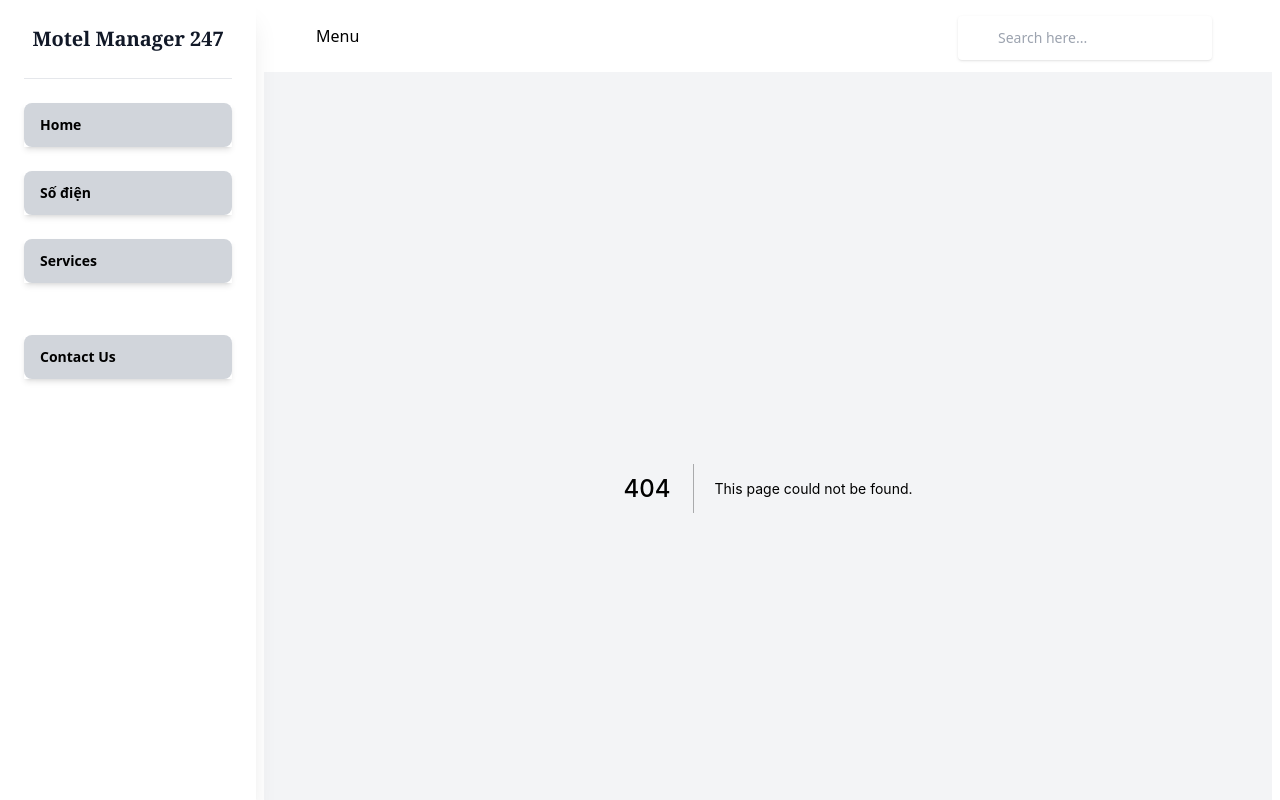
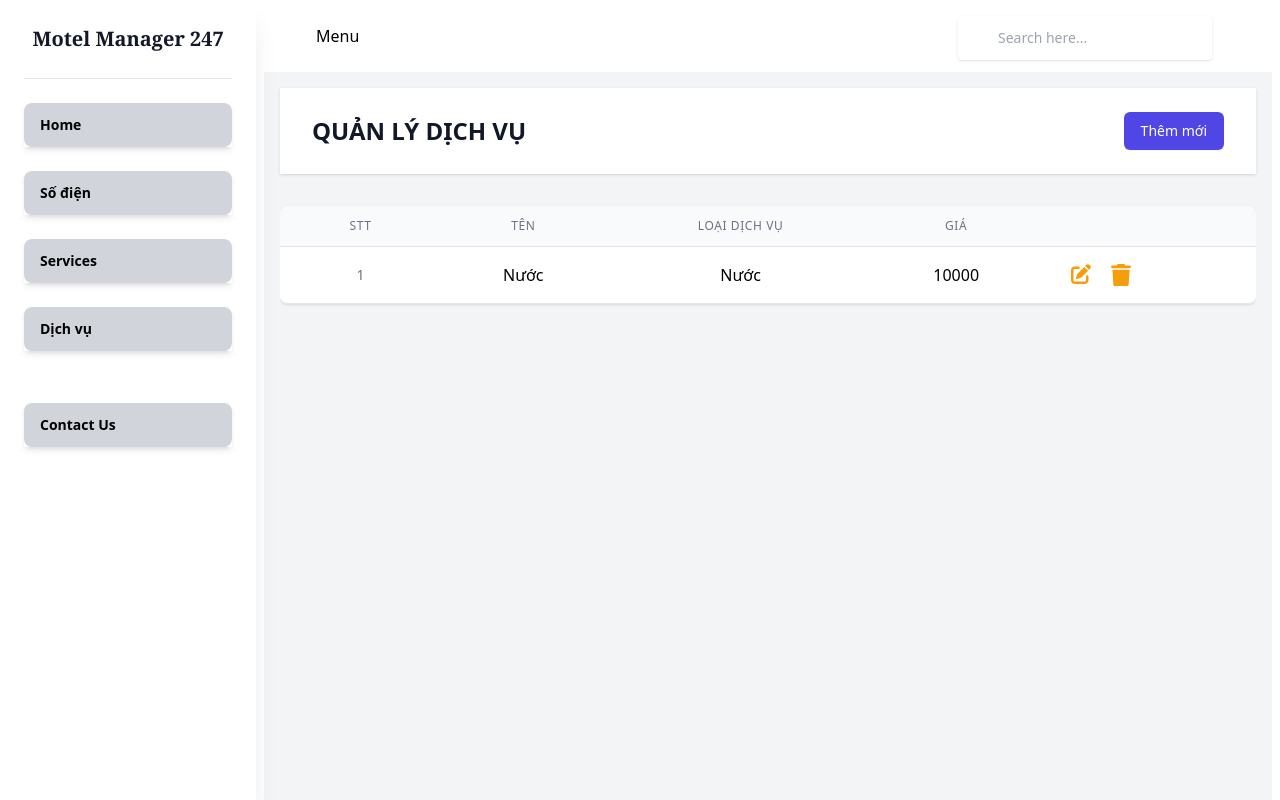
Before and after one commit to thanhdat274/FE_motel-manager-247, a Next.js app: page /manager/landlord/service-room in a window 1280 px wide. Before the commit this address had no page. Shown: the top 800 px of the page. Built offline with nearby package versions, Linux system fonts and the light colour scheme.

Commit message:
create ui list service room

```diff
--- a/src/components/Sidebar.tsx
+++ b/src/components/Sidebar.tsx
@@ -31,6 +31,7 @@ const SideBar = (props: Props) => {
         { url: '/', title: 'Home'},
         { url: '/manager/landlord/electric-number', title: 'Số điện' },
         { url: '', title: 'Services' },
+        { url: '/manager/landlord/service-room', title: 'Dịch vụ' },
         { url: '', title: 'Contact Us',gap : true },
     ]
     const [bgs, setBgs] = useState(false);
--- /dev/null
+++ b/src/pages/manager/landlord/service-room/add-service-room.tsx
@@ -0,0 +1,11 @@
+import React from 'react'
+
+type Props = {}
+
+const AddServiceRoom = (props: Props) => {
+  return (
+    <div>add-service-room</div>
+  )
+}
+
+export default AddServiceRoom
--- /dev/null
+++ b/src/pages/manager/landlord/service-room/index.tsx
@@ -0,0 +1,106 @@
+import React from 'react';
+import { FontAwesomeIcon } from '@fortawesome/react-fontawesome';
+import { faPenToSquare, faTrash } from '@fortawesome/free-solid-svg-icons';
+type Props = {};
+
+const ListServiceRoom = (props: Props) => {
+  return (
+    <div className="h-screen">
+      <header className="bg-white shadow">
+        <div className="max-w-full mx-auto py-6 px-4 sm:px-6 lg:px-8">
+          <div className="lg:flex lg:items-center lg:justify-between">
+            <div className="flex-1 min-w-0">
+              <h2 className="text-2xl font-bold leading-7 text-gray-900 sm:text-2xl sm:truncate uppercase">
+                Quản lý Dịch vụ
+              </h2>
+            </div>
+            <div className="mt-5 flex lg:mt-0 lg:ml-4">
+              <a href="/manager/landlord/service-room/add-service-room" className="sm:ml-3">
+                <button
+                  type="button"
+                  className="inline-flex items-center px-4 py-2 border border-transparent rounded-md shadow-sm text-sm font-medium text-white bg-indigo-600 hover:bg-indigo-700 focus:outline-none focus:ring-2 focus:ring-offset-2 focus:ring-indigo-500"
+                >
+                  Thêm mới
+                </button>
+              </a>
+            </div>
+          </div>
+        </div>
+      </header>
+      <main>
+        <div className="max-w-full mx-auto py-6 sm:px-6 lg:px-8">
+          <div className="flex flex-col">
+            <div className="overflow-x-auto sm:-mx-6 lg:-mx-8">
+              <div className="py-2 align-middle inline-block min-w-full ">
+                <div className="shadow overflow-hidden border-b border-gray-200 sm:rounded-lg">
+                  <table className="min-w-full divide-y divide-gray-200">
+                    <thead className="bg-gray-50">
+                      <tr>
+                        <th
+                          scope="col"
+                          className="px-9 py-3 text-center text-xs font-medium text-gray-500 uppercase tracking-wider"
+                        >
+                          STT
+                        </th>
+                        <th
+                          scope="col"
+                          className="px-9 py-3 text-center text-xs font-medium text-gray-500 uppercase tracking-wider"
+                        >
+                          Tên
+                        </th>
+                        <th
+                          scope="col"
+                          className="px-9 py-3 text-center text-xs font-medium text-gray-500 uppercase tracking-wider"
+                        >
+                          Loại dịch vụ
+                        </th>
+                        <th
+                          scope="col"
+                          className="px-9 py-3 text-center text-xs font-medium text-gray-500 uppercase tracking-wider"
+                        >
+                          Giá
+                        </th>
+                        <th
+                          scope="col"
+                          className="px-9 py-3 text-center text-xs font-medium text-gray-500 uppercase tracking-wider"
+                        ></th>
+                      </tr>
+                    </thead>
+                    <tbody className="bg-white divide-y divide-gray-200">
+                      <tr>
+                        <td className="px-9 py-4 whitespace text-sm text-gray-500">
+                          <div className="text-center">1</div>
+                        </td>
+                        <td className="px-6 py-4 whitespace">
+                          <div className="text-center">Nước</div>
+                        </td>
+                        <td className="px-6 py-4 whitespace">
+                          <div className="text-center">Nước</div>
+                        </td>
+                        <td className="px-6 py-4 whitespace">
+                          <div className="text-center">10000</div>
+                        </td>
+                        <td className="px-6 py-4 whitespace-nowrap">
+                          <div className="text-center flex">
+                            <a href="" className="text-amber-500 hover:text-amber-600 mx-[10px]">
+                              <FontAwesomeIcon className="w-[20px]" icon={faPenToSquare}></FontAwesomeIcon>
+                            </a>
+                            <a href="" className="text-amber-500 hover:text-amber-600 mx-[10px]">
+                              <FontAwesomeIcon className="w-[20px]" icon={faTrash}></FontAwesomeIcon>
+                            </a>
+                          </div>
+                        </td>
+                      </tr>
+                    </tbody>
+                  </table>
+                </div>
+              </div>
+            </div>
+          </div>
+        </div>
+      </main>
+    </div>
+  );
+};
+
+export default ListServiceRoom;
```
